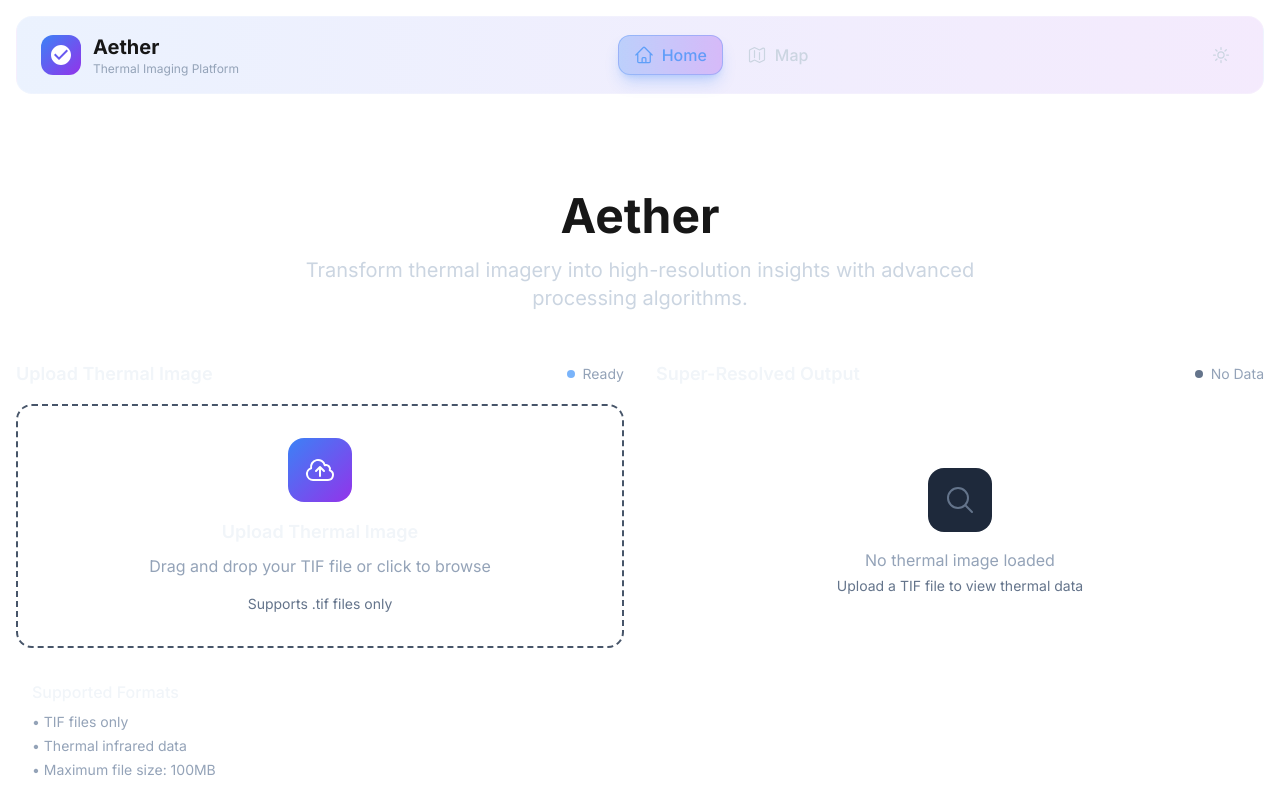
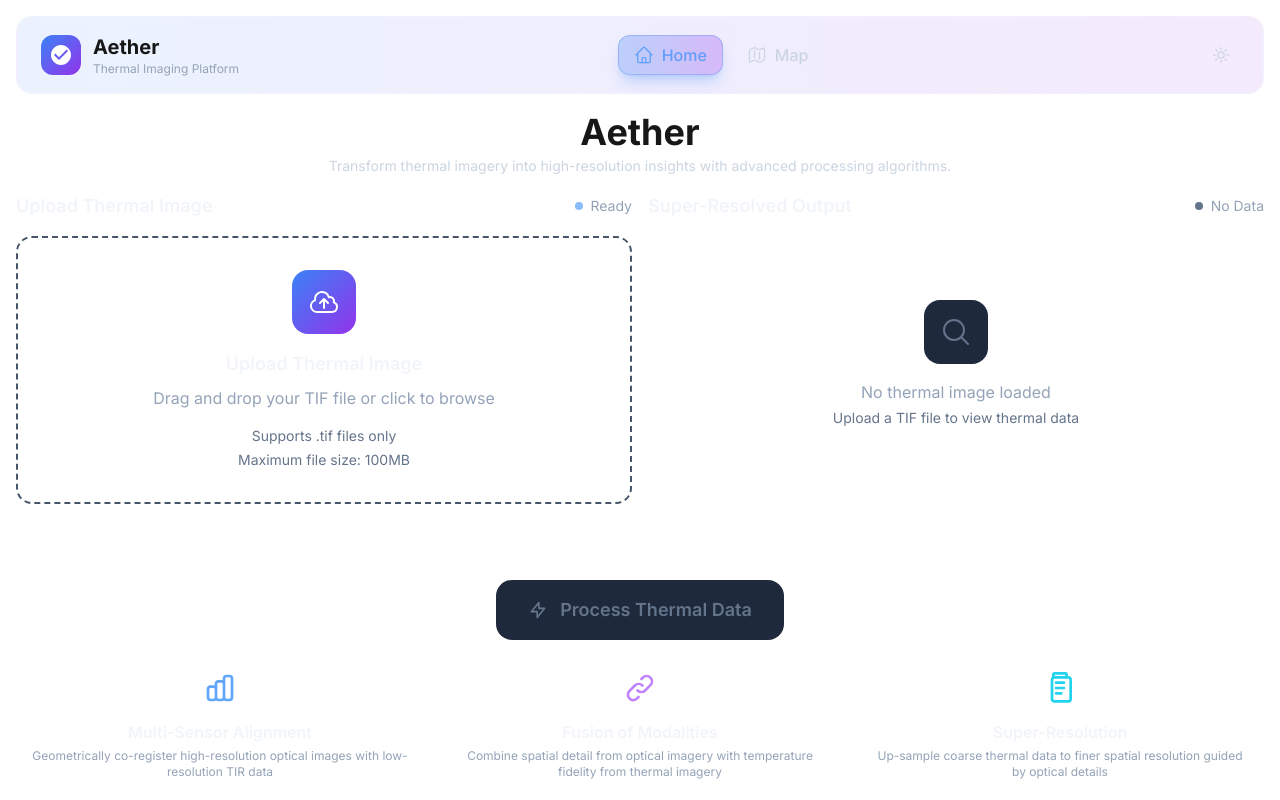
Before and after one commit to ishitahq/aether, a Next.js app: page / in a window 1280 px wide. Shown: the top 800 px of the page. Built offline with nearby package versions, Linux system fonts and the light colour scheme.

Commit message:
updated landing page layout

```diff
--- a/src/app/page.tsx
+++ b/src/app/page.tsx
@@ -73,7 +73,7 @@ export default function HomePage() {
   };
 
   return (
-    <div className="min-h-screen relative overflow-hidden pt-24">
+    <div className="h-[840px] relative overflow-hidden pt-24">
       {/* Dynamic Background */}
       <div className="dynamic-bg"></div>
 
@@ -108,19 +108,19 @@ export default function HomePage() {
       <Navigation />
 
       {/* Main Content */}
-      <main className="relative z-10 pt-24 pb-8 px-4">
+      <main className="relative z-10 pt-4 pb-2 px-4">
         <div className="max-w-7xl mx-auto">
           {/* Header */}
           <motion.div
             initial={{ opacity: 0, y: 30 }}
             animate={{ opacity: 1, y: 0 }}
             transition={{ duration: 0.8, delay: 0.2 }}
-            className="text-center mb-12"
+            className="text-center mb-4"
           >
-            <h1 className="text-5xl font-bold text-gradient mb-4">
+            <h1 className="text-4xl font-bold text-gradient mb-1">
               Aether
             </h1>
-            <p className="text-xl text-slate-300 max-w-2xl mx-auto">
+            <p className="text-sm text-slate-300 max-w-2xl mx-auto">
               Transform thermal imagery into high-resolution insights with advanced processing algorithms.
             </p>
           </motion.div>
@@ -140,18 +140,20 @@ export default function HomePage() {
           </AnimatePresence>
 
           {/* Main Processing Interface */}
-          <div className="grid grid-cols-1 lg:grid-cols-2 gap-8 mb-8">
+          <div className="grid grid-cols-1 lg:grid-cols-2 gap-4 mb-2">
             {/* Input Section */}
             <motion.div
               initial={{ opacity: 0, x: -30 }}
               animate={{ opacity: 1, x: 0 }}
               transition={{ duration: 0.6, delay: 0.4 }}
             >
+              <div className="h-[380px]">
                 <TifUploader
                   onFileLoad={handleFileLoad}
                   onError={handleError}
                   isLoading={isProcessing}
                 />
+              </div>
             </motion.div>
 
             {/* Output Section */}
@@ -160,12 +162,14 @@ export default function HomePage() {
               animate={{ opacity: 1, x: 0 }}
               transition={{ duration: 0.6, delay: 0.6 }}
             >
+              <div className="h-[380px]">
                 <TifViewer
                   processor={outputProcessor}
                   title="Super-Resolved Output"
                   showDownload={!!outputProcessor}
                   onDownload={handleDownload}
                 />
+              </div>
             </motion.div>
           </div>
 
@@ -174,7 +178,7 @@ export default function HomePage() {
             initial={{ opacity: 0, y: 20 }}
             animate={{ opacity: 1, y: 0 }}
             transition={{ duration: 0.6, delay: 0.8 }}
-            className="text-center"
+            className="text-center mt-0"
           >
             <motion.button
               whileHover={{ scale: 1.05 }}
@@ -210,7 +214,7 @@ export default function HomePage() {
             initial={{ opacity: 0, y: 30 }}
             animate={{ opacity: 1, y: 0 }}
             transition={{ duration: 0.8, delay: 1.0 }}
-            className="mt-16 grid grid-cols-1 md:grid-cols-3 gap-6"
+            className="mt-4 grid grid-cols-1 md:grid-cols-3 gap-3"
           >
             {[
               {
@@ -247,11 +251,11 @@ export default function HomePage() {
                 animate={{ opacity: 1, y: 0 }}
                 transition={{ duration: 0.6, delay: 1.2 + index * 0.1 }}
                 whileHover={{ y: -5 }}
-                className="glass-card-dark text-center"
+                className="glass-card-dark text-center p-4"
               >
                 <div className="flex justify-center mb-4">{feature.icon}</div>
-                <h3 className="text-lg font-semibold text-slate-100 mb-2">{feature.title}</h3>
-                <p className="text-slate-400 text-sm">{feature.description}</p>
+                <h3 className="text-base font-semibold text-slate-100 mb-1">{feature.title}</h3>
+                <p className="text-slate-400 text-xs">{feature.description}</p>
               </motion.div>
             ))}
           </motion.div>
--- a/src/components/TifUploader.tsx
+++ b/src/components/TifUploader.tsx
@@ -174,6 +174,9 @@ const TifUploader = ({ onFileLoad, onError, isLoading = false }: TifUploaderProp
                   <p className="text-sm text-slate-500">
                     Supports .tif files only
                   </p>
+                  <p className="text-sm text-slate-500 mt-1">
+                    Maximum file size: 100MB
+                  </p>
                 </div>
               </motion.div>
 
@@ -190,15 +193,7 @@ const TifUploader = ({ onFileLoad, onError, isLoading = false }: TifUploaderProp
               className="hidden"
             />
 
-            {/* Instructions */}
-            <div className="glass-morphism-dark rounded-xl p-4">
-              <h5 className="font-medium text-slate-100 mb-2">Supported Formats</h5>
-              <ul className="text-sm text-slate-400 space-y-1">
-                <li>• TIF files only</li>
-                <li>• Thermal infrared data</li>
-                <li>• Maximum file size: 100MB</li>
-              </ul>
-            </div>
+            {/* Instructions removed as per requirement */}
           </motion.div>
         )}
       </AnimatePresence>
```
Lines whose indentation alone changed are shown as unchanged.
